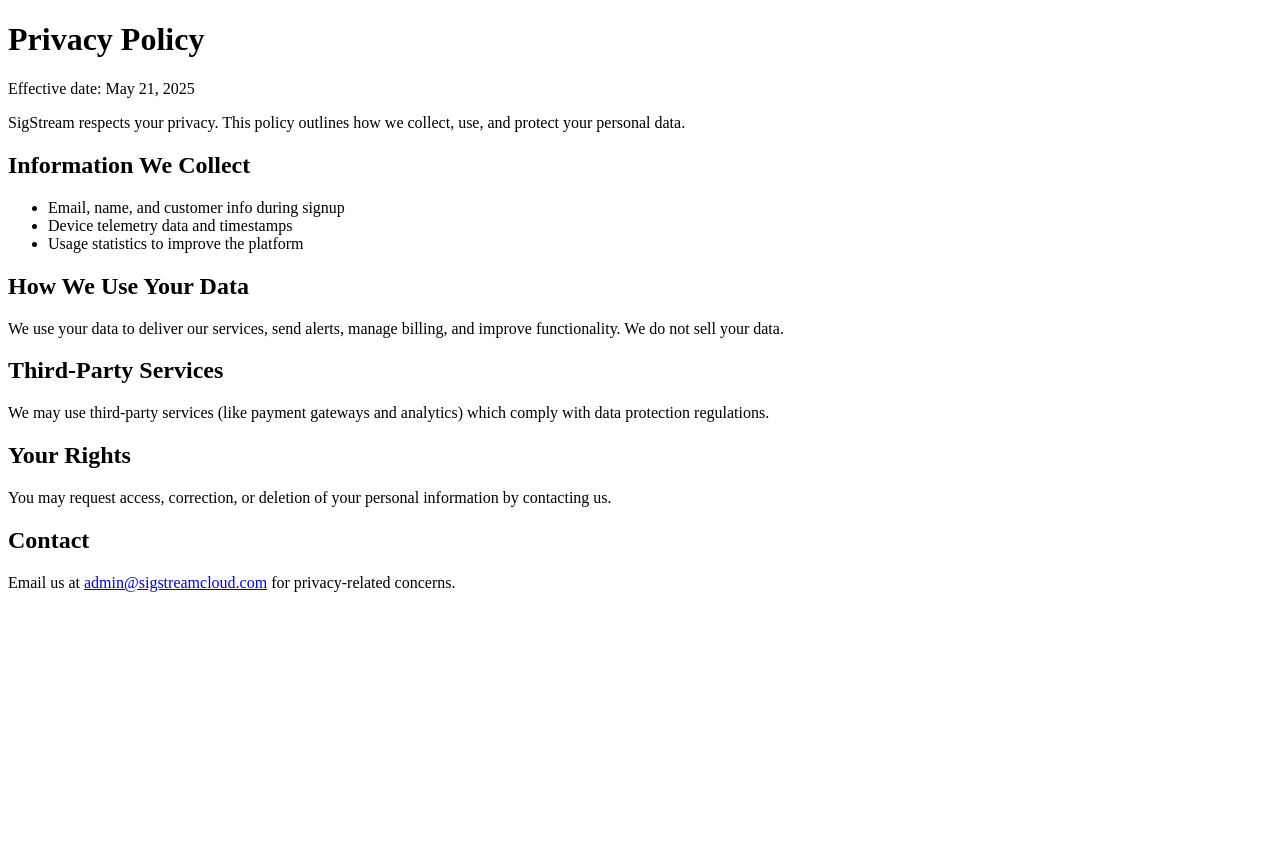
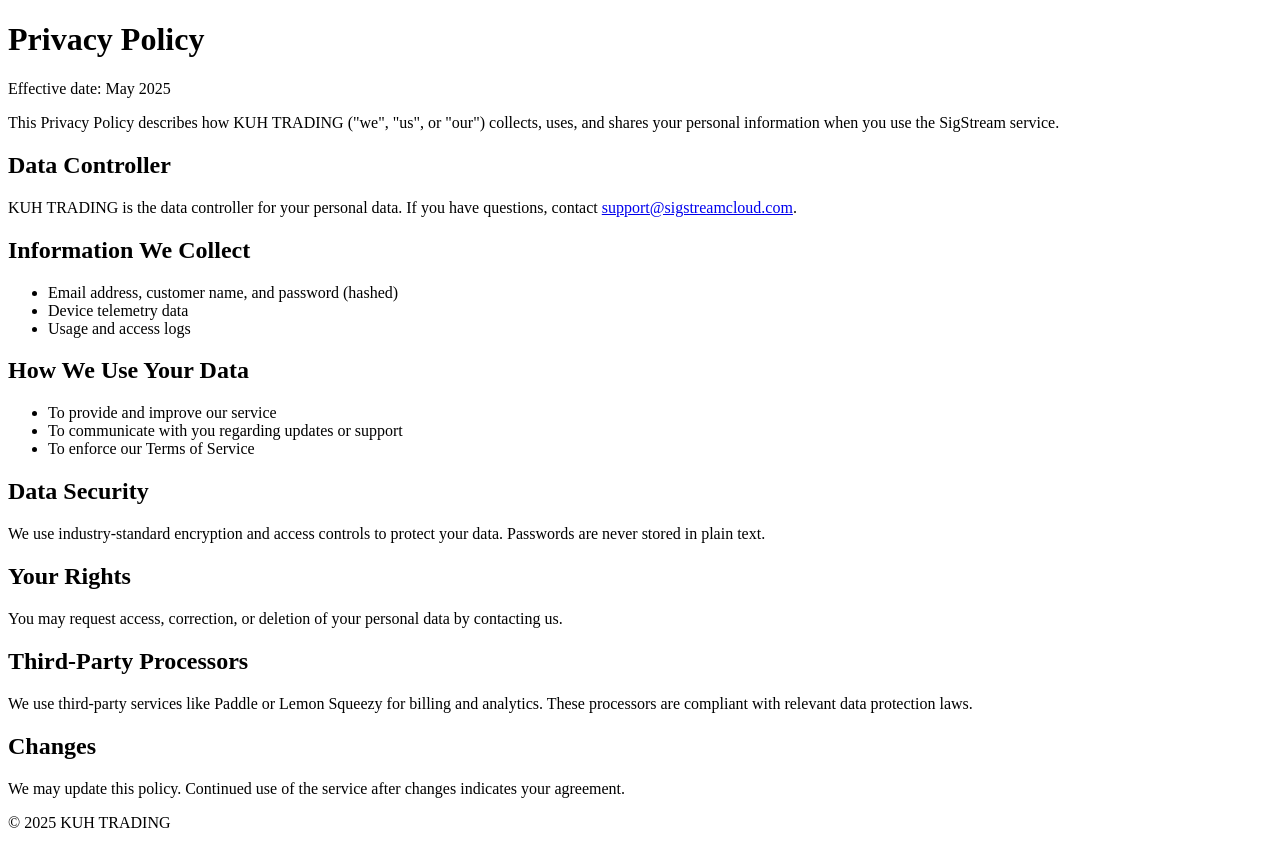
Before and after one commit to TrevorKuhlmann/Sigstream-Cloud, a FastAPI app: page /privacy in a window 1280 px wide. Before the commit the page ends 592 px from the top, so only its background shows below. Run offline with FastAPI, Linux system fonts and the light colour scheme.

Commit message:
commit , legalities

```diff
--- a/templates/privacy.html
+++ b/templates/privacy.html
@@ -2,31 +2,44 @@
 <html lang="en">
 <head>
   <meta charset="UTF-8">
-  <title>Privacy Policy - SigStream</title>
+  <title>Privacy Policy | SigStream</title>
+  <meta name="viewport" content="width=device-width, initial-scale=1">
 </head>
-<body class="bg-white text-gray-800 max-w-3xl mx-auto px-4 py-12">
-  <h1 class="text-3xl font-bold mb-4">Privacy Policy</h1>
-  <p>Effective date: May 21, 2025</p>
+<body>
+  <h1>Privacy Policy</h1>
+  <p>Effective date: May 2025</p>
 
-  <p class="mt-4">SigStream respects your privacy. This policy outlines how we collect, use, and protect your personal data.</p>
+  <p>This Privacy Policy describes how KUH TRADING ("we", "us", or "our") collects, uses, and shares your personal information when you use the SigStream service.</p>
 
-  <h2 class="text-xl font-semibold mt-6">Information We Collect</h2>
-  <ul class="list-disc ml-6 mt-2">
-    <li>Email, name, and customer info during signup</li>
-    <li>Device telemetry data and timestamps</li>
-    <li>Usage statistics to improve the platform</li>
+  <h2>Data Controller</h2>
+  <p>KUH TRADING is the data controller for your personal data. If you have questions, contact <a href="mailto:support@sigstreamcloud.com">support@sigstreamcloud.com</a>.</p>
+
+  <h2>Information We Collect</h2>
+  <ul>
+    <li>Email address, customer name, and password (hashed)</li>
+    <li>Device telemetry data</li>
+    <li>Usage and access logs</li>
   </ul>
 
-  <h2 class="text-xl font-semibold mt-6">How We Use Your Data</h2>
-  <p>We use your data to deliver our services, send alerts, manage billing, and improve functionality. We do not sell your data.</p>
+  <h2>How We Use Your Data</h2>
+  <ul>
+    <li>To provide and improve our service</li>
+    <li>To communicate with you regarding updates or support</li>
+    <li>To enforce our Terms of Service</li>
+  </ul>
 
-  <h2 class="text-xl font-semibold mt-6">Third-Party Services</h2>
-  <p>We may use third-party services (like payment gateways and analytics) which comply with data protection regulations.</p>
+  <h2>Data Security</h2>
+  <p>We use industry-standard encryption and access controls to protect your data. Passwords are never stored in plain text.</p>
 
-  <h2 class="text-xl font-semibold mt-6">Your Rights</h2>
-  <p>You may request access, correction, or deletion of your personal information by contacting us.</p>
+  <h2>Your Rights</h2>
+  <p>You may request access, correction, or deletion of your personal data by contacting us.</p>
 
-  <h2 class="text-xl font-semibold mt-6">Contact</h2>
-  <p>Email us at <a href="mailto:admin@sigstreamcloud.com">admin@sigstreamcloud.com</a> for privacy-related concerns.</p>
+  <h2>Third-Party Processors</h2>
+  <p>We use third-party services like Paddle or Lemon Squeezy for billing and analytics. These processors are compliant with relevant data protection laws.</p>
+
+  <h2>Changes</h2>
+  <p>We may update this policy. Continued use of the service after changes indicates your agreement.</p>
+
+  <p>&copy; 2025 KUH TRADING</p>
 </body>
 </html>
```
Also changed, not shown: templates/terms.html (+22 -17 lines).
